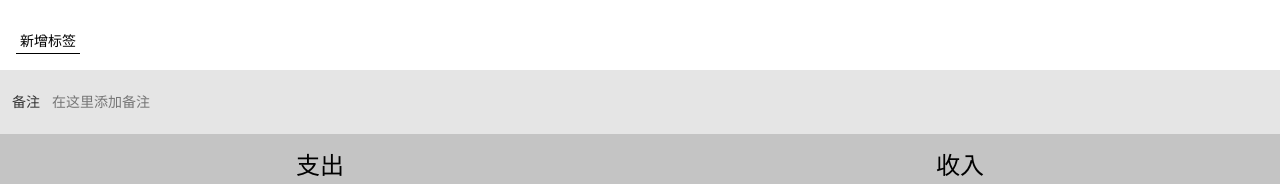
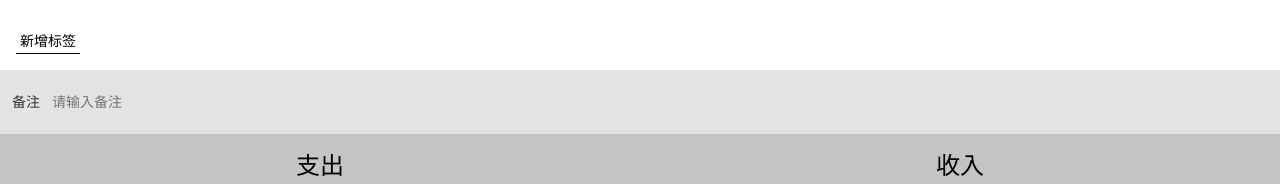
Before and after one commit to lttztt/keep-accounts, a Vue app: page /label#/money in a window 1280 px wide. Shown: the part 218-402 px from the top of the page. Built offline with nearby package versions, Linux system fonts and the light colour scheme.

Commit message:
feat: 编辑组件做成通用组件

```diff
--- a/src/components/Money/Notes.vue
+++ b/src/components/FormItem.vue
@@ -1,8 +1,8 @@
 <template>
-  <div class="notes">
+  <div class="form-item">
     <label>
-      <span class="name">备注</span>
-      <input type="text" :value="value" @input="onValueChange" placeholder="在这里添加备注">
+      <span class="form-label">{{label}}</span>
+      <input type="text" :value="value" @input="onValueChange" :placeholder="placeholder">
     </label>
   </div>
 </template>
@@ -10,27 +10,29 @@
 <script lang="ts">
   import Vue from 'vue';
   import {Component, Prop, Watch} from 'vue-property-decorator';
+
   @Component
-  export default class Notes extends Vue {
-    @Prop() readonly value!:string;
+  export default class FormItem extends Vue {
+    @Prop() readonly value!: string;
+    @Prop({required: true}) label!: string;
+    @Prop({default: '请输入'}) placeholder!: string;
 
-    onValueChange(e: KeyboardEvent){
+    onValueChange(e: KeyboardEvent) {
       let input = e.target as HTMLInputElement;
-      this.$emit('update:value', input.value)
+      this.$emit('update:value', input.value);
     }
   }
 </script>
 
 
 <style scoped lang="scss">
-  .notes {
-    background: #E5E5E5;
+  .form-item {
 
     > label {
       display: flex;
       align-items: center;
 
-      .name {
+      .form-label {
         margin: 0 12px;
       }
 
--- a/src/views/LabelEdit.vue
+++ b/src/views/LabelEdit.vue
@@ -3,6 +3,12 @@
     <div class="header">
       <Icon name="left" />
       <span>编辑标签</span>
+    </div>
+    <div>
+      <FormItem
+        label="标签名"
+        placeholder="请输入标签名"
+      />
     </div>
   </layout>
 </template>
@@ -10,8 +16,10 @@
 <script lang="ts">
   import Vue from 'vue';
   import {Component} from 'vue-property-decorator';
-
-  @Component
+  import FormItem from '@/components/FormItem.vue';
+  @Component({
+    components: {FormItem}
+  })
   export default class LabelEdit extends Vue {
     created(){
       console.log(this.$route.params);
--- a/src/views/Money.vue
+++ b/src/views/Money.vue
@@ -3,7 +3,10 @@
     <div class="money">
       {{recordList}}
       <Tags :data-source.sync="tags" :value.sync="record.tags" />
-      <Notes :value.sync="record.notes" />
+      <FormItem
+        label="备注"
+        placeholder="请输入备注"
+        :value.sync="record.notes" />
       <Types :value.sync="record.type" />
       <number-pad :value.sync="record.amount" @submit="saveRecord"/>
     </div>
@@ -13,7 +16,7 @@
 <script lang="ts">
   import Vue from 'vue'
   import Tags from '@/components/Money/Tags.vue';
-  import Notes from '@/components/Money/Notes.vue';
+  import FormItem from '@/components/FormItem.vue';
   import Types from '@/components/Money/Types.vue';
   import NumberPad from '@/components/Money/NumberPad.vue';
   import {Component, Watch} from "vue-property-decorator";
@@ -23,7 +26,7 @@
   const recordList = recordListModel.fetch();
 
   @Component({
-    components: {NumberPad, Types, Notes, Tags}
+    components: {NumberPad, Types, FormItem, Tags}
   })
   export default class Money extends Vue {
     tags = tagListModel.fetch();
```
